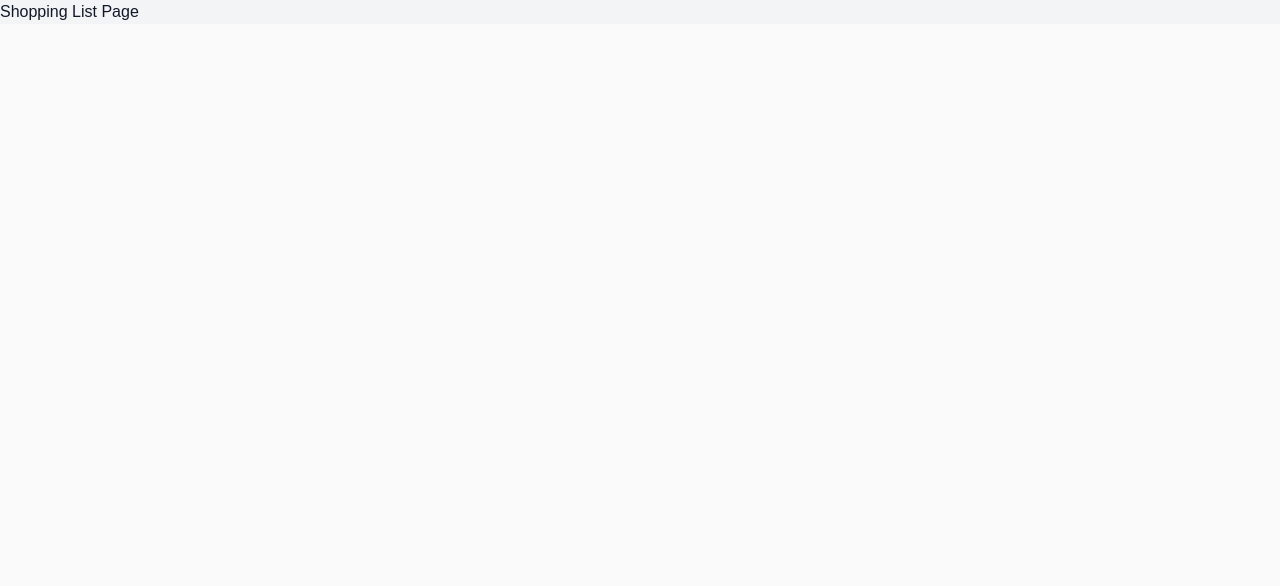
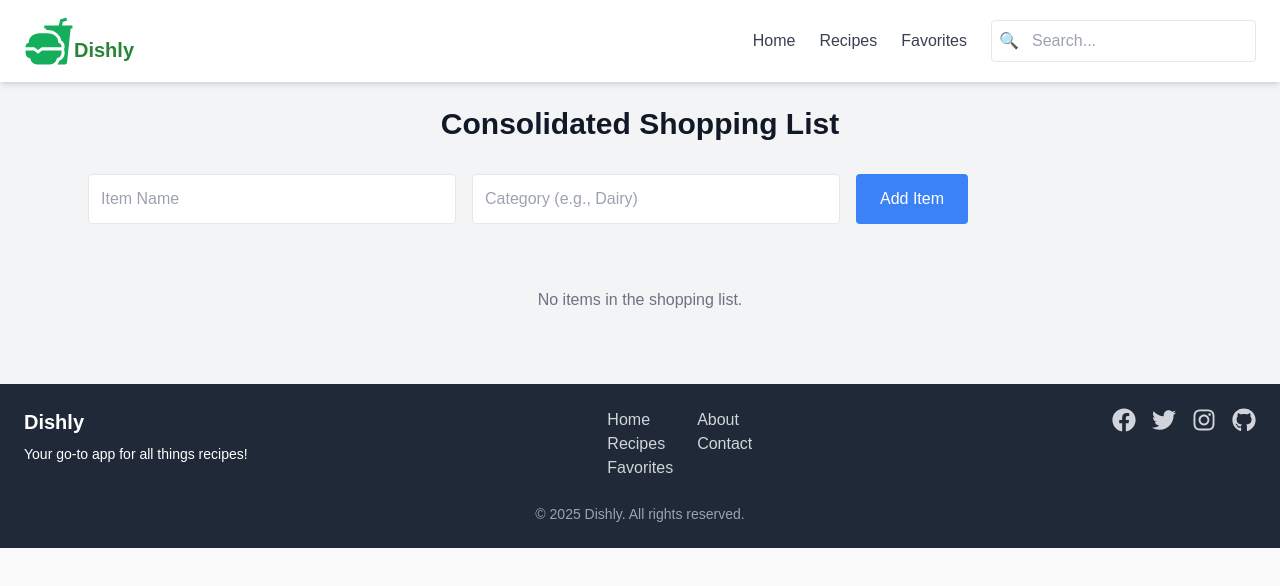
Before and after one commit to Fortunechinenyem/Dishly, a Next.js app: page /shopping-list in a window 1280 px wide. Shown: the top 586 px of the page. Built offline with nearby package versions, Linux system fonts and the light colour scheme.

Commit message:
shopping list

```diff
--- a/pages/shopping-list.js
+++ b/pages/shopping-list.js
@@ -1,7 +1,155 @@
-import React from "react";
+import { useState, useEffect } from "react";
+import Navbar from "@/app/components/Navbar";
+import Footer from "@/app/components/Footer";
 
 const ShoppingList = () => {
-  return <div>Shopping List Page</div>;
+  const [shoppingList, setShoppingList] = useState([]);
+  const [categories, setCategories] = useState({});
+  const [manualItem, setManualItem] = useState("");
+  const [manualCategory, setManualCategory] = useState("");
+
+  useEffect(() => {
+    const favorites = JSON.parse(localStorage.getItem("favorites")) || [];
+    const consolidatedList = consolidateIngredients(favorites);
+    setShoppingList(consolidatedList);
+    setCategories(categorizeItems(consolidatedList));
+  }, []);
+
+  const consolidateIngredients = (recipes) => {
+    const ingredientMap = new Map();
+
+    recipes.forEach((recipe) => {
+      recipe.extendedIngredients.forEach((ingredient) => {
+        const { name, amount, unit } = ingredient;
+
+        if (ingredientMap.has(name)) {
+          ingredientMap.set(name, {
+            ...ingredientMap.get(name),
+            amount: ingredientMap.get(name).amount + amount,
+          });
+        } else {
+          ingredientMap.set(name, { name, amount, unit });
+        }
+      });
+    });
+
+    return Array.from(ingredientMap.values());
+  };
+
+  const categorizeItems = (ingredients) => {
+    const categories = {};
+
+    ingredients.forEach((item) => {
+      const category = item.aisle || "Miscellaneous"; // Use "aisle" for categorization if available
+      if (!categories[category]) {
+        categories[category] = [];
+      }
+      categories[category].push(item);
+    });
+
+    return categories;
+  };
+
+  const handleAddManualItem = (e) => {
+    e.preventDefault();
+    if (manualItem.trim() && manualCategory.trim()) {
+      const newItem = {
+        name: manualItem,
+        amount: 1,
+        unit: "",
+        category: manualCategory,
+      };
+
+      setShoppingList((prev) => [...prev, newItem]);
+      setCategories((prev) => ({
+        ...prev,
+        [manualCategory]: [...(prev[manualCategory] || []), newItem],
+      }));
+
+      setManualItem("");
+      setManualCategory("");
+    }
+  };
+
+  const handleRemoveItem = (itemName, category) => {
+    setShoppingList((prev) => prev.filter((item) => item.name !== itemName));
+    setCategories((prev) => ({
+      ...prev,
+      [category]: prev[category].filter((item) => item.name !== itemName),
+    }));
+  };
+
+  return (
+    <div>
+      <Navbar />
+      <div className="p-6 max-w-6xl mx-auto">
+        <h1 className="text-3xl font-bold text-center mb-8">
+          Consolidated Shopping List
+        </h1>
+
+        <form
+          onSubmit={handleAddManualItem}
+          className="mb-8 flex flex-col md:flex-row gap-4"
+        >
+          <input
+            type="text"
+            placeholder="Item Name"
+            value={manualItem}
+            onChange={(e) => setManualItem(e.target.value)}
+            className="border p-3 rounded w-full md:w-1/3"
+          />
+          <input
+            type="text"
+            placeholder="Category (e.g., Dairy)"
+            value={manualCategory}
+            onChange={(e) => setManualCategory(e.target.value)}
+            className="border p-3 rounded w-full md:w-1/3"
+          />
+          <button
+            type="submit"
+            className="bg-blue-500 text-white px-6 py-3 rounded w-full md:w-auto hover:bg-blue-600 transition"
+          >
+            Add Item
+          </button>
+        </form>
+
+        <div className="grid grid-cols-1 md:grid-cols-2 lg:grid-cols-3 gap-6">
+          {Object.keys(categories).map((category) => (
+            <div key={category} className="bg-white shadow-md rounded-lg p-4">
+              <h2 className="text-lg font-semibold mb-2 text-blue-600">
+                {category}
+              </h2>
+              <ul>
+                {categories[category].map((item) => (
+                  <li
+                    key={item.name}
+                    className="flex justify-between items-center border-b py-2"
+                  >
+                    <span>
+                      {item.amount} {item.unit} {item.name}
+                    </span>
+                    <button
+                      onClick={() => handleRemoveItem(item.name, category)}
+                      className="text-red-500 hover:underline"
+                    >
+                      Remove
+                    </button>
+                  </li>
+                ))}
+              </ul>
+            </div>
+          ))}
+        </div>
+
+        {shoppingList.length === 0 && (
+          <p className="text-center text-gray-500 mt-8">
+            No items in the shopping list.
+          </p>
+        )}
+      </div>
+      <Footer />
+    </div>
+  );
 };
 
 export default ShoppingList;
```
